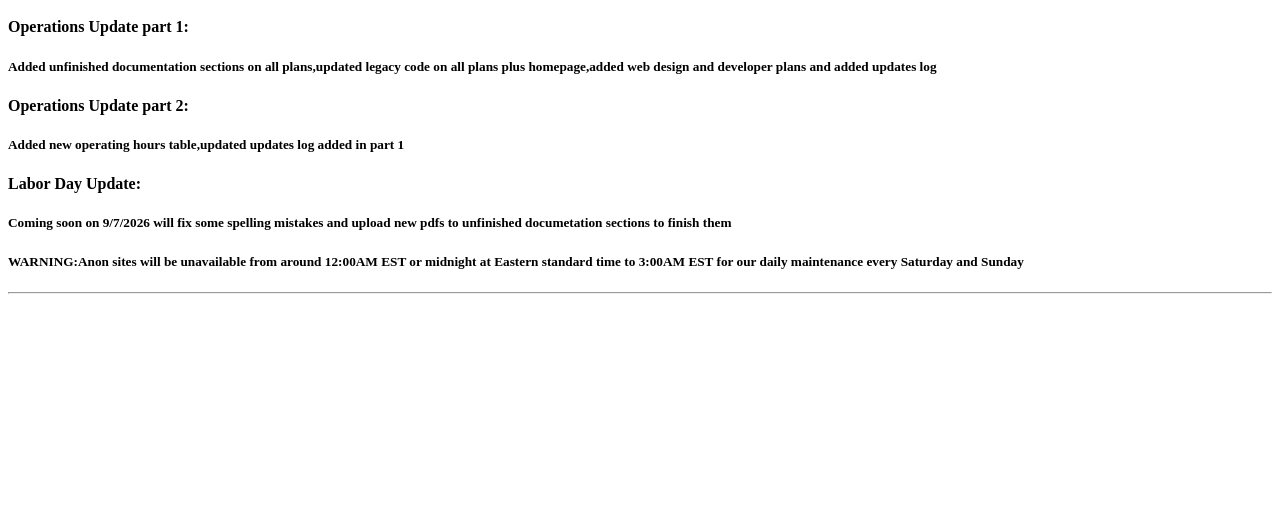
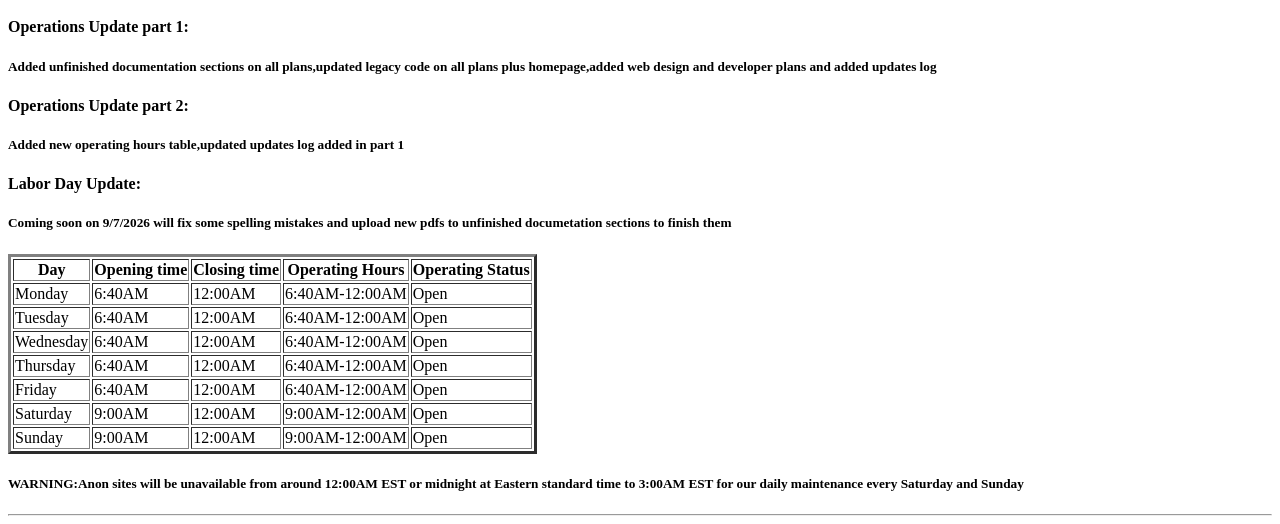
Before and after one commit to Death829760/Main-Website-Repo, a plain HTML site: page index.html in a window 1280 px wide. Shown: the part 2264-2788 px from the top of the page. Before the commit the page ends 2566 px from the top, so only its background shows below. Drawn offline with Linux system fonts and the light colour scheme.

Commit message:
Add operating hours table to index.html
Added a new operating hours table with detailed timings for each day of the week, including opening and closing times.

```diff
--- a/index.html
+++ b/index.html
@@ -98,6 +98,71 @@
         <h5>Added new operating hours table,updated updates log added in part 1</h5>
         <h4>Labor Day Update:</h4>
         <h5>Coming soon on 9/7/2026 will fix some spelling mistakes and upload new pdfs to unfinished documetation sections to finish them</h5>
+        <table class="operating-hours-table" border="3">
+            <tr>
+                <th>Day</th>
+                <th>Opening time</th>
+                <th>Closing time</th>
+                <th>Operating Hours</th>
+                <th>Operating Status</th>
+            </tr>
+
+            <tr>
+                <td>Monday</td>
+                <td>6:40AM</td>
+                <td>12:00AM</td>
+                <td>6:40AM-12:00AM</td>
+                <td>Open</td>
+            </tr>
+
+            <tr>
+                <td>Tuesday</td>
+                <td>6:40AM</td>
+                <td>12:00AM</td>
+                <td>6:40AM-12:00AM</td>
+                <td>Open</td>
+            </tr>
+
+            <tr>
+                <td>Wednesday</td>
+                <td>6:40AM</td>
+                <td>12:00AM</td>
+                <td>6:40AM-12:00AM</td>
+                <td>Open</td>
+            </tr>
+
+            <tr>
+                <td>Thursday</td>
+                <td>6:40AM</td>
+                <td>12:00AM</td>
+                <td>6:40AM-12:00AM</td>
+                <td>Open</td>
+            </tr>
+
+            <tr>
+                <td>Friday</td>
+                <td>6:40AM</td>
+                <td>12:00AM</td>
+                <td>6:40AM-12:00AM</td>
+                <td>Open</td>
+            </tr>
+
+            <tr>
+                <td>Saturday</td>
+                <td>9:00AM</td>
+                <td>12:00AM</td>
+                <td>9:00AM-12:00AM</td>
+                <td>Open</td>
+            </tr>
+
+            <tr>
+                <td>Sunday</td>
+                <td>9:00AM</td>
+                <td>12:00AM</td>
+                <td>9:00AM-12:00AM</td>
+                <td>Open</td>
+            </tr>
+        </table>
         <h5>WARNING:Anon sites will be unavailable from around 12:00AM EST or midnight at Eastern standard time to 3:00AM EST for our daily maintenance every Saturday and Sunday</h5>
         <hr>
     </body>
```
